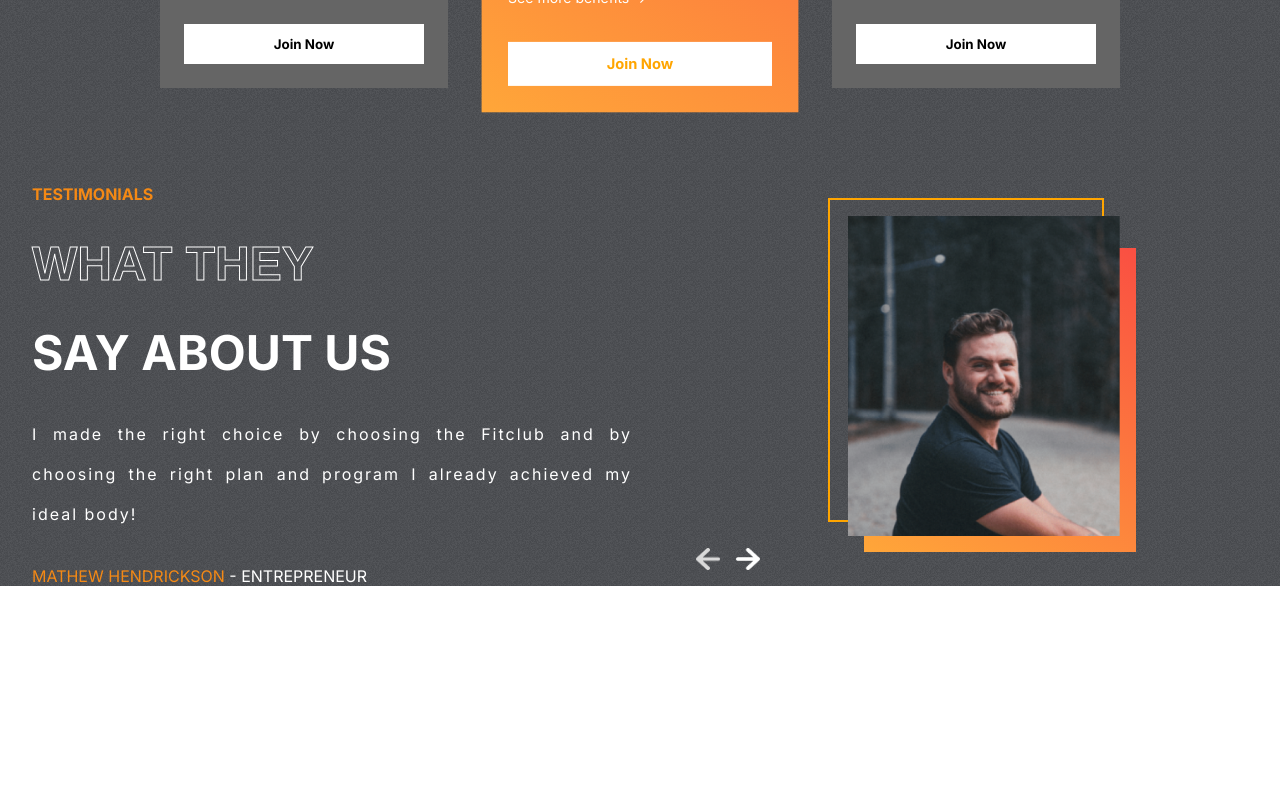
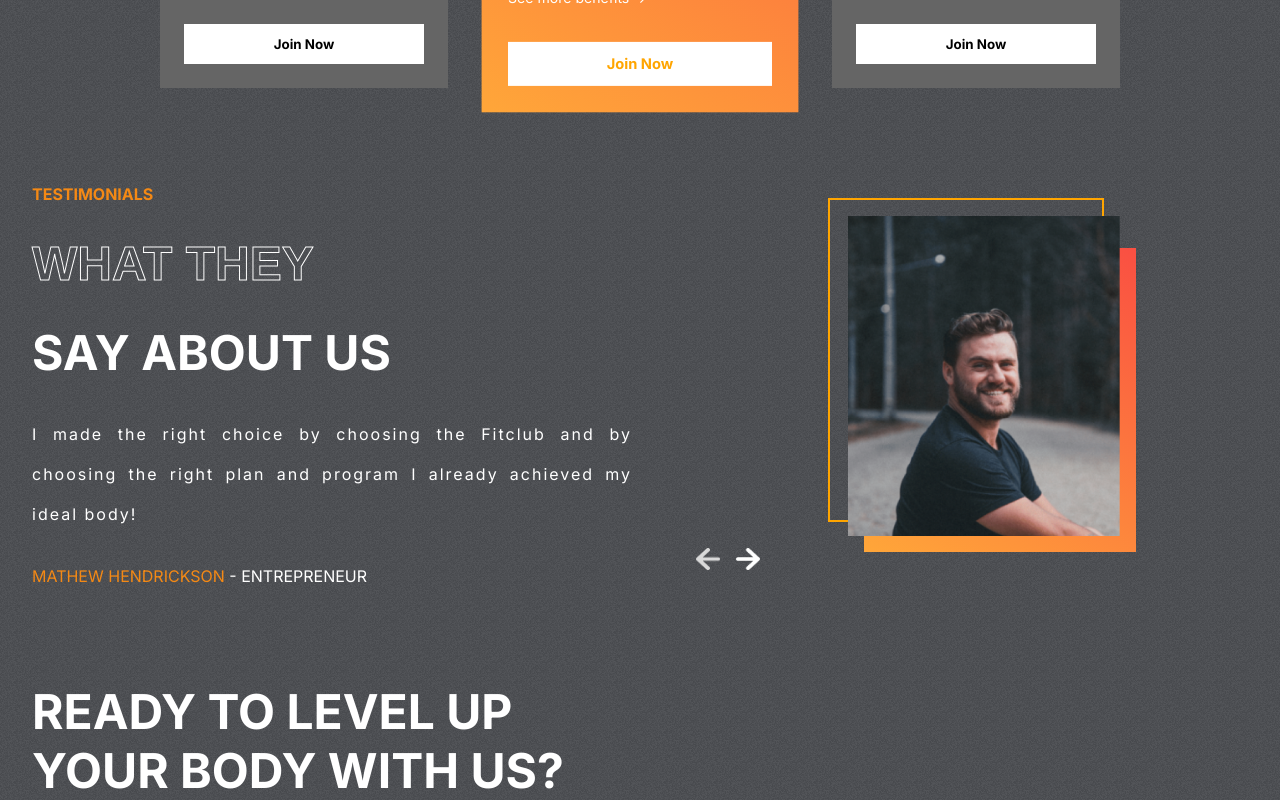
Before and after one commit to Phelyks/FitClubGym_Dec_2023, a React (Create React App) app: page / in a window 1280 px wide. Shown: the part 2479-3279 px from the top of the page. Before the commit the page ends 3065 px from the top, so only its background shows below. Built offline with nearby package versions, Linux system fonts and the light colour scheme.

Commit message:
Jan12 12:07

```diff
--- a/src/App.js
+++ b/src/App.js
@@ -4,6 +4,7 @@ import Programs from './components/Programs/Programs';
 import Reasons from './components/Reasons/Reasons';
 import Plans from './components/Plans/Plans';
 import Testimonials from './components/Testimonials/Testimonials';
+import Join from './components/Join/Join';
 
 function App() {
   return (
@@ -13,6 +14,7 @@ function App() {
           <Reasons />
           <Plans />
           <Testimonials />
+          <Join />
     </div>
   );
 }
--- /dev/null
+++ b/src/components/Join/Join.css
@@ -0,0 +1,13 @@
+.join {
+    display: flex;
+    padding: 0 2rem;
+    gap: 10rem;
+}
+
+.left-j {
+    color: white;
+    font-size: 3rem;
+    font-weight: bold;
+    text-transform: uppercase;
+    position: relative;
+}
--- /dev/null
+++ b/src/components/Join/Join.jsx
@@ -0,0 +1,22 @@
+import React from 'react';
+import './Join.css';
+
+const Join = () => {
+  return (
+    <div className='join' id='join-us'>
+        <div className="left-j">
+            <div>
+                <span>READY TO </span>
+                <span>LEVEL UP</span>
+            </div>
+            <div>
+                <span>YOUR BODY </span>
+                <span>WITH US?</span>
+            </div>
+        </div>
+        <div className="right-j"></div>
+    </div>
+  )
+}
+
+export default Join
```
